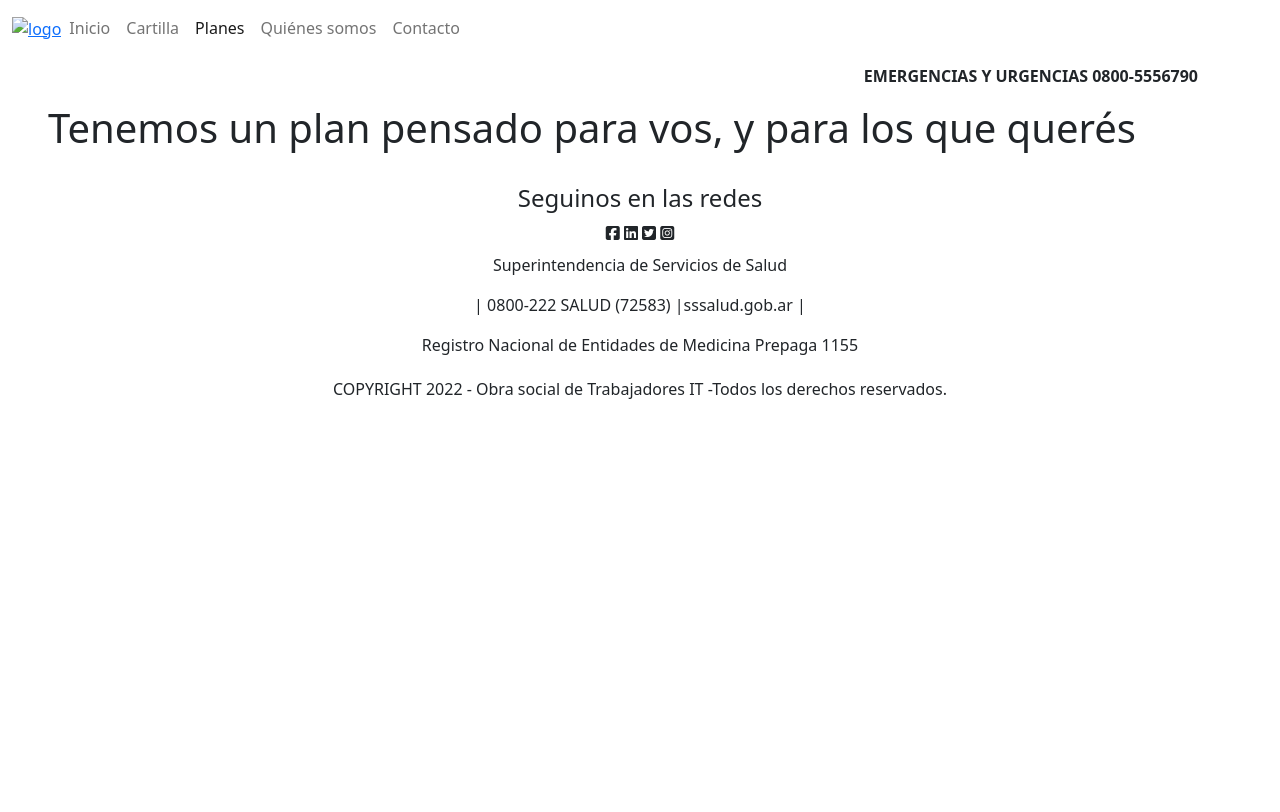
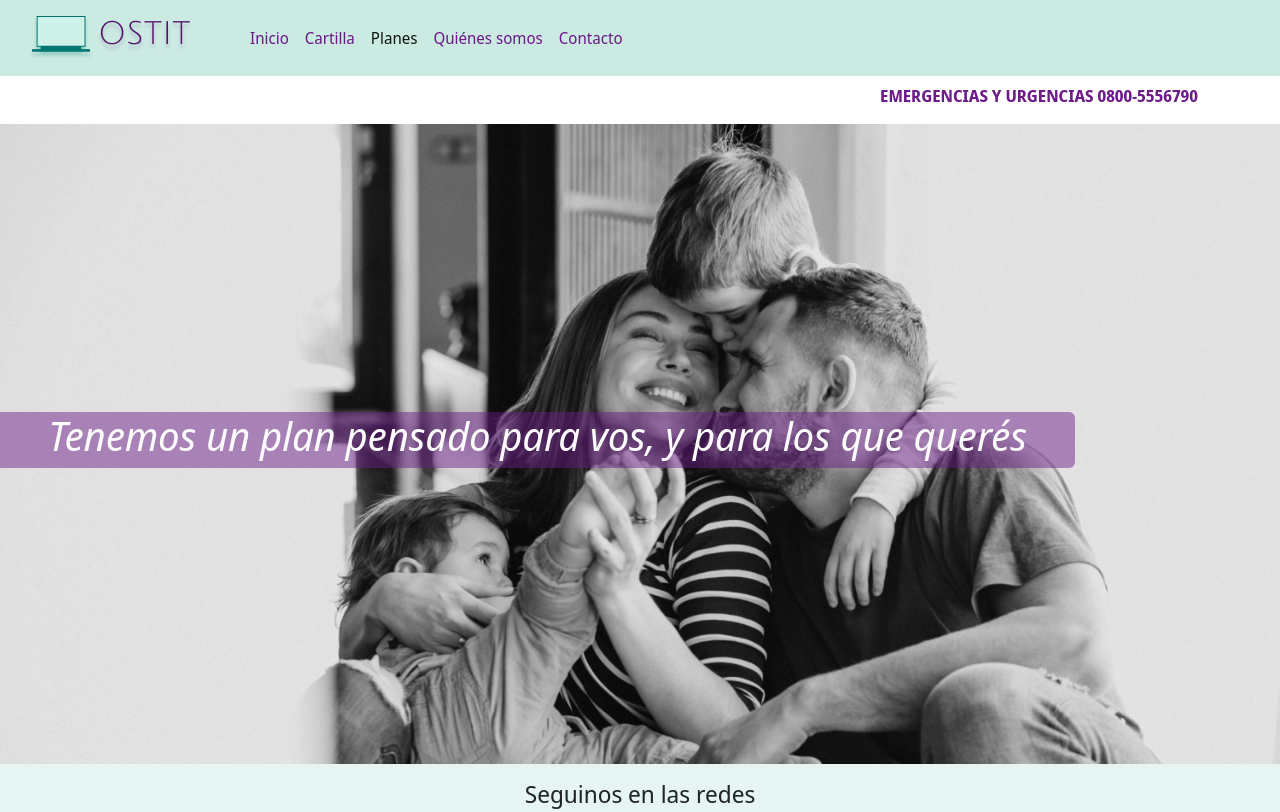
Before and after one commit to Marighione/OSTIT, a plain HTML site: page paginas/planes.html in a window 1280 px wide. Shown: the top 812 px of the page. Drawn offline with nearby package versions, Linux system fonts and the light colour scheme; the site is published under a folder, as on GitHub Pages, so addresses that start at the root find nothing.

Commit message:
Se modificaron rutas de enlaces

```diff
--- a/css/style.css
+++ b/css/style.css
@@ -55,24 +55,24 @@
 }
 
 .imagen-principal-quienes-somos{
-    background-image: url(/imágenes/imagen\ principal\ quienes\ somos.jpg);
+    background-image: url(../imágenes/imagen\ principal\ quienes\ somos.jpg);
    background-size: cover;
    height: 80vh;
 }
 
 .imagen-principal-cartilla{
-    background-image: url(/imágenes/imagen\ principal\ cartilla.jpg);
+    background-image: url(../imágenes/imagen\ principal\ cartilla.jpg);
    background-size: cover;
    height: 80vh;
 }
 .imagen-principal-planes{
- background-image: url(/imágenes/imagen\ principal\ planes.png);
+ background-image: url(../imágenes/imagen\ principal\ planes.png);
    background-size: cover;
    height: 80vh;
 }
 
 .imagen-principal-contacto{
-    background-image: url(/imágenes/imagen\ principal\ contacto.jpg);
+    background-image: url(../imágenes/imagen\ principal\ contacto.jpg);
    background-size: cover;
    height: 80vh;
 }
--- a/paginas/planes.html
+++ b/paginas/planes.html
@@ -7,7 +7,7 @@
     <title>OSTIT</title>
     <link href="https://cdn.jsdelivr.net/npm/bootstrap@5.2.3/dist/css/bootstrap.min.css" rel="stylesheet"
         integrity="sha384-rbsA2VBKQhggwzxH7pPCaAqO46MgnOM80zW1RWuH61DGLwZJEdK2Kadq2F9CUG65" crossorigin="anonymous">
-    <link rel="stylesheet" href="/css/style.css">
+    <link rel="stylesheet" href="../css/style.css">
     <script src="https://kit.fontawesome.com/f6ca682562.js" crossorigin="anonymous"></script>
 
 </head>
@@ -16,7 +16,7 @@
     <header>
         <nav class="navbar navbar-expand-lg">
             <div class="container-fluid">
-                <a class="logo-navbar-brand" href="#"><img src="/imágenes/logo.png" alt="logo"></a>
+                <a class="logo-navbar-brand" href="#"><img src="../imágenes/logo.png" alt="logo"></a>
                 <button class="navbar-toggler" type="button" data-bs-toggle="collapse" data-bs-target="#navbarNav"
                     aria-controls="navbarNav" aria-expanded="false" aria-label="Toggle navigation">
                     <span class="navbar-toggler-icon"></span>
@@ -24,19 +24,19 @@
                 <div class="collapse navbar-collapse" id="navbarNav">
                     <ul class="navbar-nav">
                         <li class="nav-item">
-                            <a class="nav-link" href="/index.html">Inicio</a>
+                            <a class="nav-link" href="../index.html">Inicio</a>
                         </li>
                         <li class="nav-item">
-                            <a class="nav-link" href="/paginas/cartilla.html">Cartilla</a>
+                            <a class="nav-link" href="../paginas/cartilla.html">Cartilla</a>
                         </li>
                         <li class="nav-item">
                             <a class="nav-link active" aria-current="page" href="#">Planes</a>
                         </li>
                         <li class="nav-item">
-                            <a class="nav-link" href="/paginas/quienes-somos.html">Quiénes somos</a>
+                            <a class="nav-link" href="../paginas/quienes-somos.html">Quiénes somos</a>
                         </li>
                         <li class="nav-item">
-                            <a class="nav-link" href="/paginas/contacto.html">Contacto</a>
+                            <a class="nav-link" href="../paginas/contacto.html">Contacto</a>
                         </li>
 
                     </ul>
```
Also changed, not shown: paginas/cartilla.html (+6 -6 lines), paginas/contacto.html (+6 -6 lines), paginas/quienes-somos.html (+7 -7 lines).
